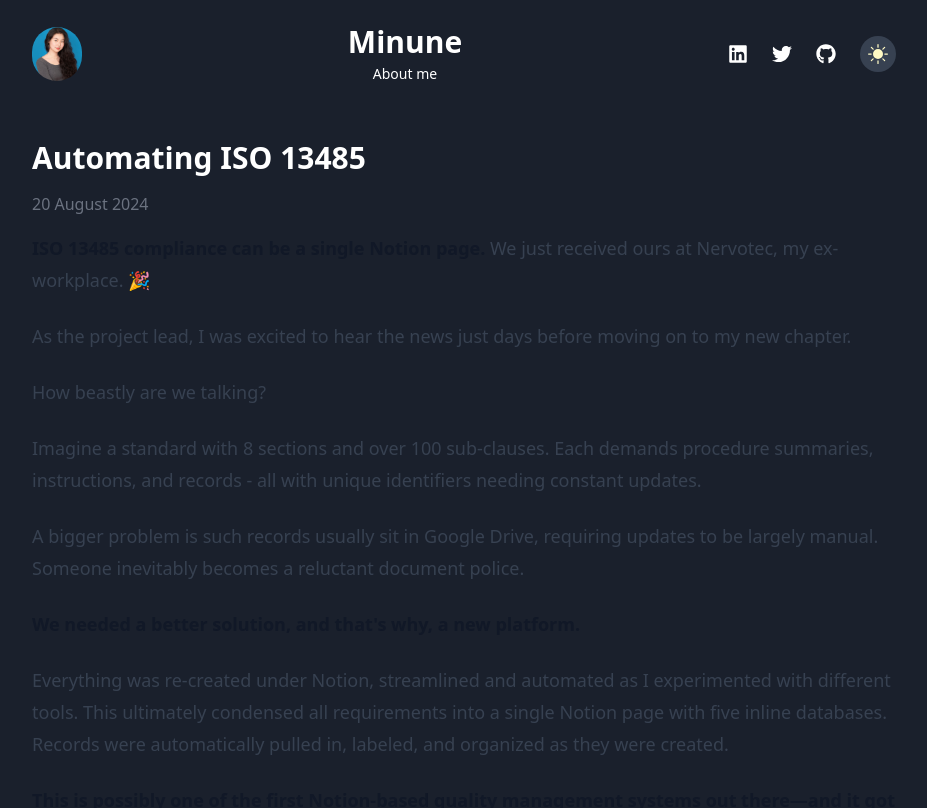
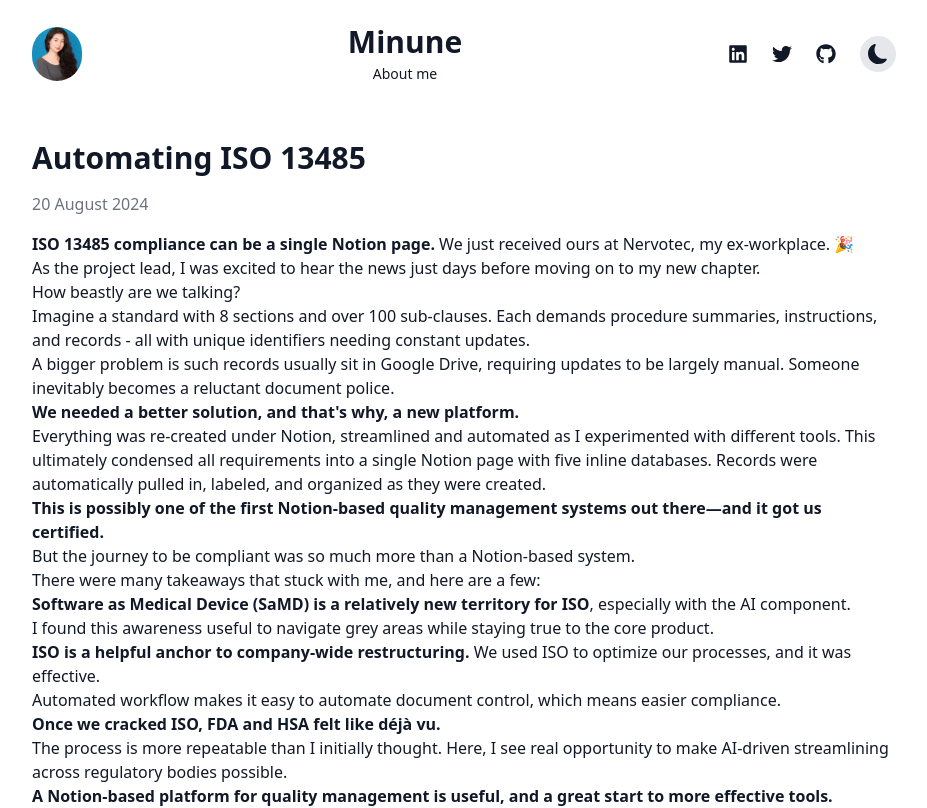
Before and after one commit to minuscholastica/Minune, a Next.js app: page /posts/automating-iso in a window 1280 px wide. Shown: the top 808 px of the page, without its empty margins (176-1103 px from the left). Built offline with nearby package versions, Linux system fonts and the light colour scheme.

Commit message:
site broke

```diff
--- a/app/ClientLayout.tsx
+++ b/app/ClientLayout.tsx
@@ -7,21 +7,19 @@ import { FaLinkedin, FaTwitter, FaGithub } from 'react-icons/fa';
 import { BsMoonFill, BsSunFill } from 'react-icons/bs';
 
 const ClientLayout: React.FC<{ children: React.ReactNode }> = ({ children }) => {
-  const [isLightMode, setIsLightMode] = useState(false);
+  const [isLightMode, setIsLightMode] = useState(true);
 
   useEffect(() => {
     const storedTheme = localStorage.getItem('theme');
-    setIsLightMode(storedTheme === 'light');
+    setIsLightMode(storedTheme !== 'dark');
   }, []);
 
   useEffect(() => {
     if (isLightMode) {
-      document.documentElement.classList.add('light');
       document.documentElement.classList.remove('dark');
       localStorage.setItem('theme', 'light');
     } else {
       document.documentElement.classList.add('dark');
-      document.documentElement.classList.remove('light');
       localStorage.setItem('theme', 'dark');
     }
   }, [isLightMode]);
@@ -31,7 +29,7 @@ const ClientLayout: React.FC<{ children: React.ReactNode }> = ({ children }) =>
   };
 
   return (
-    <div className={`min-h-screen bg-light dark:bg-dark text-light dark:text-dark`}>
+    <div className={`min-h-screen bg-white dark:bg-gray-900 text-gray-900 dark:text-gray-100`}>
       <div className="max-w-4xl mx-auto px-4">
         <header className="py-6 flex justify-between items-center">
           <Link href="/" className="flex items-center">
@@ -45,25 +43,25 @@ const ClientLayout: React.FC<{ children: React.ReactNode }> = ({ children }) =>
           </Link>
           <div className="flex flex-col items-center">
             <h1 className="text-3xl font-bold">Minune</h1>
-            <Link href="/about" className="text-sm mt-1 hover:text-gray-500">About me</Link>
+            <Link href="/about" className="text-sm mt-1 hover:text-gray-500 dark:hover:text-gray-400">About me</Link>
           </div>
           <div className="flex items-center space-x-6">
             <Link href="https://www.linkedin.com/in/minu-choi-2aa642211" target="_blank" rel="noopener noreferrer">
-              <FaLinkedin size={20} className="text-light dark:text-dark" />
+              <FaLinkedin size={20} className="text-gray-900 dark:text-gray-100" />
             </Link>
             <Link href="https://twitter.com/minune29" target="_blank" rel="noopener noreferrer">
-              <FaTwitter size={20} className="text-light dark:text-dark" />
+              <FaTwitter size={20} className="text-gray-900 dark:text-gray-100" />
             </Link>
             <Link href="https://github.com/minuscholastica" target="_blank" rel="noopener noreferrer">
-              <FaGithub size={20} className="text-light dark:text-dark" />
+              <FaGithub size={20} className="text-gray-900 dark:text-gray-100" />
             </Link>
             <button onClick={toggleTheme} aria-label="Toggle light mode" className="p-2 rounded-full bg-gray-200 dark:bg-gray-700">
-              {isLightMode ? <BsMoonFill size={20} className="text-dark-navy" /> : <BsSunFill size={20} className="text-yellow-100" />}
+              {isLightMode ? <BsMoonFill size={20} className="text-gray-900" /> : <BsSunFill size={20} className="text-yellow-400" />}
             </button>
           </div>
         </header>
         <main className="mt-8">{children}</main>
-        <footer className="py-4 mt-8 text-center text-gray-500 flex flex-col items-center">
+        <footer className="py-4 mt-8 text-center text-gray-500 dark:text-gray-400 flex flex-col items-center">
           <Image
             src="/favicon.png"
             alt="Favicon"
--- a/app/globals.css
+++ b/app/globals.css
@@ -2,17 +2,8 @@
 @tailwind components;
 @tailwind utilities;
 
-:root {
-  --foreground-rgb: 26, 32, 44;
-  --background-rgb: 255, 255, 255;
+@layer base {
+  body {
+    @apply bg-white dark:bg-gray-900 text-gray-900 dark:text-gray-100;
+  }
 }
-
-.dark {
-  --foreground-rgb: 255, 255, 255;
-  --background-rgb: 26, 32, 44;
-}
-
-body {
-  color: rgb(var(--foreground-rgb));
-  background: rgb(var(--background-rgb));
-}
--- a/app/layout.tsx
+++ b/app/layout.tsx
@@ -11,6 +11,7 @@ export const metadata: Metadata = {
   },
 }
 
+// In layout.tsx
 export default function RootLayout({ children }: { children: React.ReactNode }) {
   return (
     <html lang="en">
@@ -18,9 +19,11 @@ export default function RootLayout({ children }: { children: React.ReactNode })
         <link rel="icon" href="/favicon.png" />
         <link rel="apple-touch-icon" href="/favicon.png" />
       </head>
-      <body>
+      <body className="bg-white dark:bg-gray-900 text-gray-900 dark:text-gray-100">
         <ClientLayout>
-          {children}
+          <main className="max-w-none">
+            {children}
+          </main>
         </ClientLayout>
       </body>
     </html>
--- a/tailwind.config.ts
+++ b/tailwind.config.ts
@@ -6,24 +6,14 @@ const config: Config = {
     './components/**/*.{js,ts,jsx,tsx,mdx}',
     './app/**/*.{js,ts,jsx,tsx,mdx}',
   ],
-  darkMode: 'class', // Enable dark mode
+  darkMode: 'class',
   theme: {
     extend: {
-      colors: {
-        'dark-navy': '#1e3a8a',
-      },
-      backgroundColor: {
-        light: '#ffffff',
-        dark: '#1a202c',
-      },
-      textColor: {
-        light: '#1a202c',
-        dark: '#ffffff',
-      },
+      // You can keep your custom colors here if needed
     },
   },
   plugins: [
-    require('@tailwindcss/typography'),
+    // Remove @tailwindcss/typography if you're not using it
   ],
 }
 
```
Also changed, not shown: 1 other file (tests, documents, lock files or other folders).
